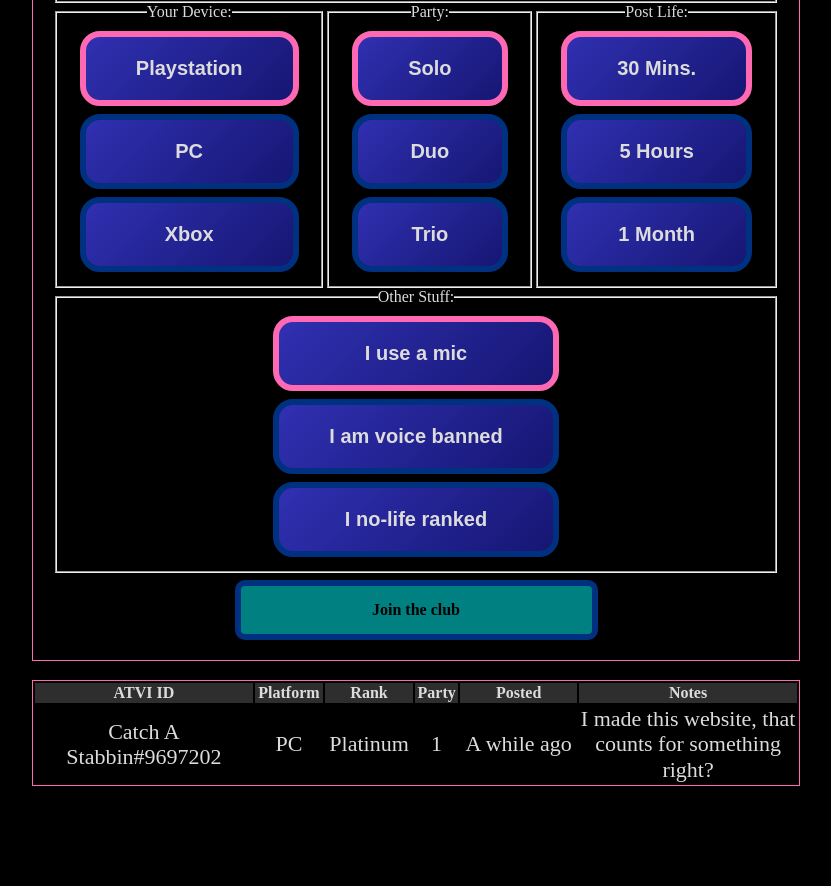
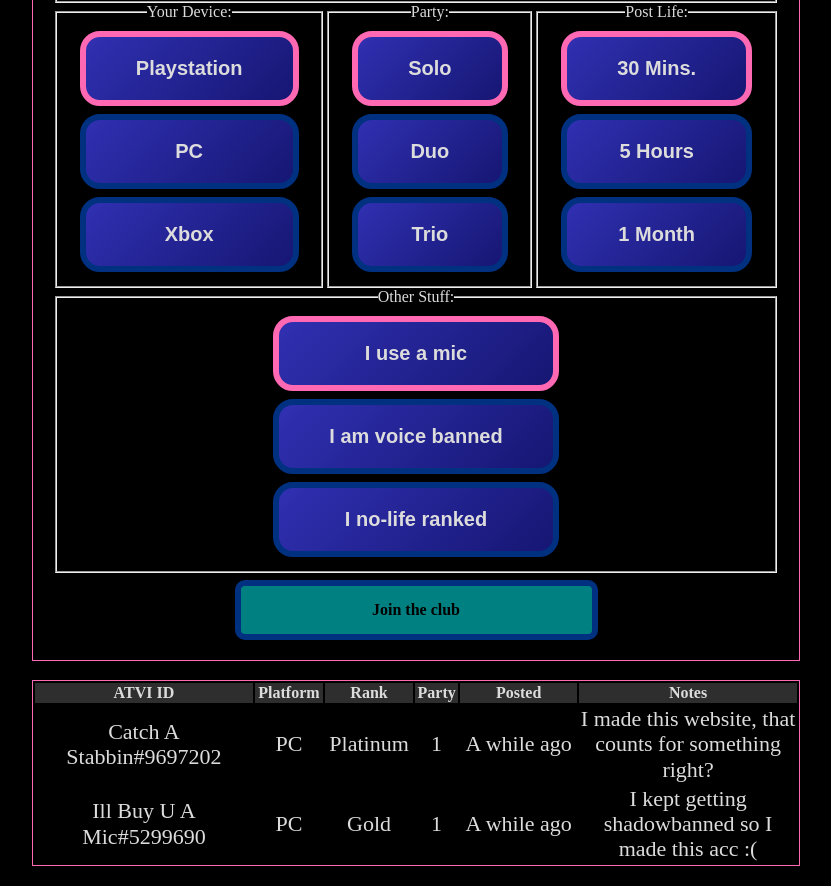
Before and after one commit to rpgwaiter/cod-lfg, a website: page public/index.html in a window 1280 px wide. Shown: the part 613-1499 px from the top of the page, without its empty margins (244-1075 px from the left). Before the commit the page ends 1419 px from the top, so only its background shows below. Drawn offline with nearby package versions, Linux system fonts and the light colour scheme; no server answers.

Commit message:
add my alt

```diff
--- a/public/index.html
+++ b/public/index.html
@@ -114,6 +114,14 @@
         <td class="post-element">A while ago</td>
         <td class="post-element">I made this website, that counts for something right?</td>
       </tr>
+      <tr class="post-row">
+        <td class="post-element" onclick="copyToClipboard(this)">Ill Buy U A Mic#5299690</td>
+        <td class="post-element">PC</td>
+        <td class="post-element">Gold</td>
+        <td class="post-element">1</td>
+        <td class="post-element">A while ago</td>
+        <td class="post-element">I kept getting shadowbanned so I made this acc :(</td>
+      </tr>
 
     </table>
 
```
